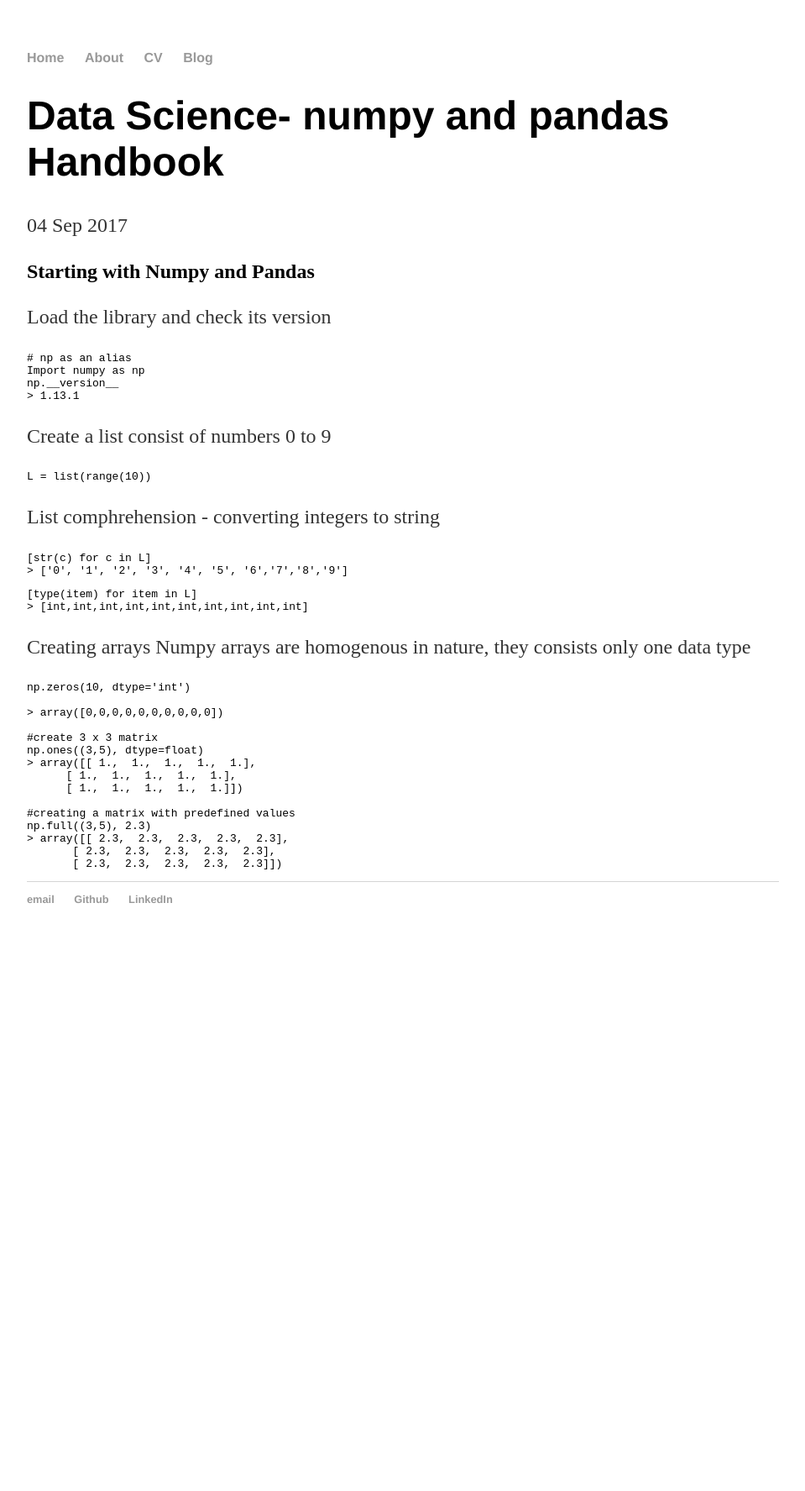
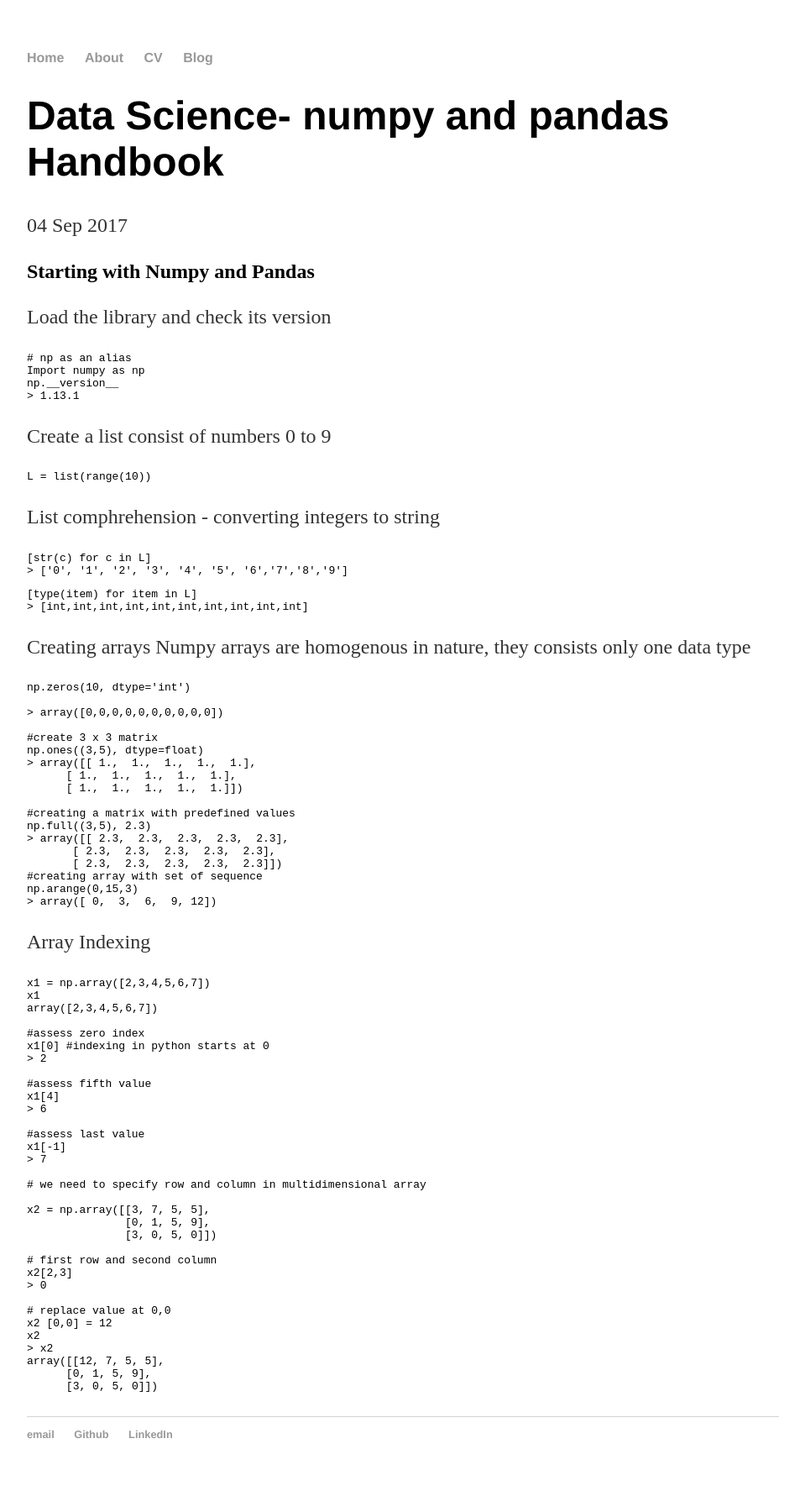
Before and after one commit to summii/summii.github.io, a Jekyll site: the page built from _posts/2017-09-04-numpy-pandas-handbook.md, in a window 1280 px wide. Shown: the whole page at 84% size, without its empty margins (160-1119 px from the left). Built offline with Jekyll 4.4.1, drawn with Linux system fonts in a browser that asks for light colours; before the commit the page ends 1138 px from its top, so only the background shows below that.

Commit message:
Update 2017-09-04-numpy-pandas-handbook.md

````diff
--- a/_posts/2017-09-04-numpy-pandas-handbook.md
+++ b/_posts/2017-09-04-numpy-pandas-handbook.md
@@ -47,4 +47,46 @@ np.full((3,5), 2.3)
 > array([[ 2.3,  2.3,  2.3,  2.3,  2.3],
        [ 2.3,  2.3,  2.3,  2.3,  2.3],
        [ 2.3,  2.3,  2.3,  2.3,  2.3]])
+#creating array with set of sequence
+np.arange(0,15,3)
+> array([ 0,  3,  6,  9, 12])
 ```
+
+Array Indexing
+
+```python
+x1 = np.array([2,3,4,5,6,7])
+x1
+array([2,3,4,5,6,7])
+
+#assess zero index
+x1[0] #indexing in python starts at 0
+> 2
+
+#assess fifth value
+x1[4]
+> 6
+
+#assess last value
+x1[-1]
+> 7
+
+# we need to specify row and column in multidimensional array
+
+x2 = np.array([[3, 7, 5, 5],
+               [0, 1, 5, 9],
+               [3, 0, 5, 0]])
+
+# first row and second column
+x2[2,3]
+> 0
+
+# replace value at 0,0
+x2 [0,0] = 12
+x2
+> x2
+array([[12, 7, 5, 5],
+      [0, 1, 5, 9],
+      [3, 0, 5, 0]])
+
+```
````
